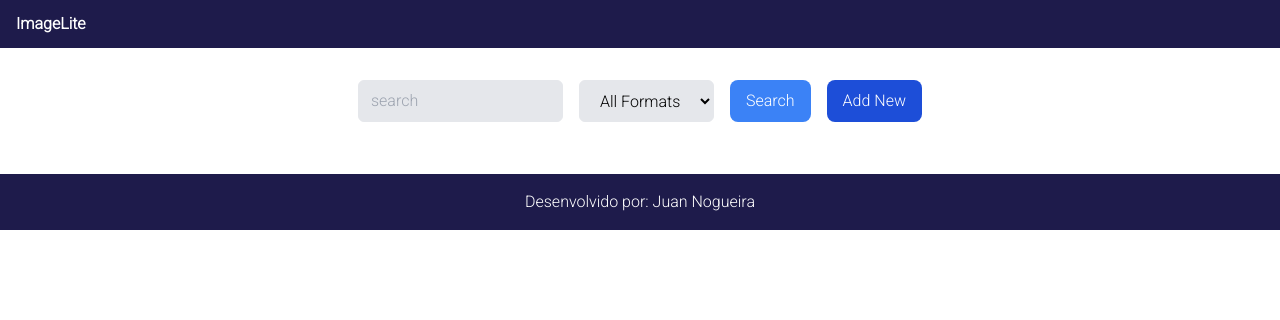
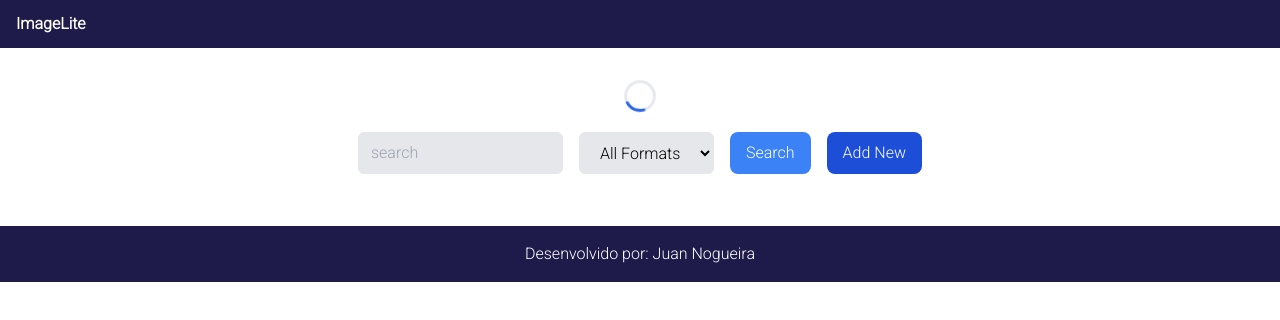
Before and after one commit to nxjuan/imageLiteApi, a Next.js app in the folder View/: page /galeria in a window 1280 px wide. Shown: the top 320 px of the page. Built offline with nearby package versions, Linux system fonts and the light colour scheme.

Commit message:
Stilling view

```diff
--- a/View/src/app/galeria/page.tsx
+++ b/View/src/app/galeria/page.tsx
@@ -12,11 +12,13 @@
     const [images, setImages] = useState<Image[]>([]);
     const [query, setQuery] = useState<string>('')
     const [extension, setExtension] = useState<string>('')
+    const [loading, setLoading] = useState<boolean>(false)
 
     async function searchImages(){
-        console.log("valor digitado ", query)
+        setLoading(true)
         const result = await useService.buscar(query, extension)
         setImages(result);
+        setLoading(false)
     }
 
     function renderImageCard(image: Image){
@@ -49,8 +51,8 @@
                         <option value="GIF">Gif</option>
                     </select>
 
-                    <button className='bg-blue-500 text-white px-4 py-2 rounded-lg' onClick={searchImages}>Search</button>
-                    <button className='bg-blue-700 text-white px-4 py-2 rounded-lg'>Add New</button>
+                    <button className='bg-blue-500 text-white px-4 py-2 rounded-lg hover:bg-blue-900' onClick={searchImages}>Search</button>
+                    <button className='bg-blue-700 text-white px-4 py-2 rounded-lg hover:bg-blue-900'>Add New</button>
                 </div>
             </section>
 
--- a/View/src/components/Template.tsx
+++ b/View/src/components/Template.tsx
@@ -1,16 +1,49 @@
+import { Children } from "react";
+
 interface TempleteProps {
-    children: React.ReactNode
+    children: React.ReactNode;
+    loading?: boolean;
 }
 
-export const Template: React.FC<TempleteProps> = (props: TempleteProps) => {
+export const Template: React.FC<TempleteProps> = ({ children, loading }: TempleteProps) => {
     return (
         <>
             <Header />
-            <div className="container mx-auto mt-8 px-4">
-                { props.children }
-            </div>
+                <div className={`${loading ? 'animate-pulse' : ''} container mx-auto mt-8 px-4 `}>
+
+                    <RenderIf condition={loading}>
+                        <div className="flex items-center justify-center">
+                            <Loading />
+                        </div>
+                    </RenderIf>
+
+                    {children}
+
+                </div>
             <Footer />
         </>
+    )
+}
+
+interface RenderIfProps{
+    condition?: boolean;
+    children: React.ReactNode;
+}
+
+export const RenderIf: React.FC<RenderIfProps> = ({ condition = true, children }) => {
+    if(condition){
+        return children;
+    }
+    return false;
+}
+
+const Loading: React.FC = () => {
+    return(
+        <div role="status" className="flex items-center justfy-center">
+            <svg aria-hidden="true" className="w-8 h-8 text-gray-200 animate-spin dark:text-gray-600 fill-blue-600" viewBox="0 0 100 101" fill="none" xmlns="http://www.w3.org/2000/svg"><path d="M100 50.5908C100 78.2051 77.6142 100.591 50 100.591C22.3858 100.591 0 78.2051 0 50.5908C0 22.9766 22.3858 0.59082 50 0.59082C77.6142 0.59082 100 22.9766 100 50.5908ZM9.08144 50.5908C9.08144 73.1895 27.4013 91.5094 50 91.5094C72.5987 91.5094 90.9186 73.1895 90.9186 50.5908C90.9186 27.9921 72.5987 9.67226 50 9.67226C27.4013 9.67226 9.08144 27.9921 9.08144 50.5908Z" fill="currentColor"/><path d="M93.9676 39.0409C96.393 38.4038 97.8624 35.9116 97.0079 33.5539C95.2932 28.8227 92.871 24.3692 89.8167 20.348C85.8452 15.1192 80.8826 10.7238 75.2124 7.41289C69.5422 4.10194 63.2754 1.94025 56.7698 1.05124C51.7666 0.367541 46.6976 0.446843 41.7345 1.27873C39.2613 1.69328 37.813 4.19778 38.4501 6.62326C39.0873 9.04874 41.5694 10.4717 44.0505 10.1071C47.8511 9.54855 51.7191 9.52689 55.5402 10.0491C60.8642 10.7766 65.9928 12.5457 70.6331 15.2552C75.2735 17.9648 79.3347 21.5619 82.5849 25.841C84.9175 28.9121 86.7997 32.2913 88.1811 35.8758C89.083 38.2158 91.5421 39.6781 93.9676 39.0409Z" fill="currentFill"/>
+            </svg>
+        </div>
+
     )
 }
 
--- a/View/src/resources/image/image.resource.ts
+++ b/View/src/resources/image/image.resource.ts
@@ -3,6 +3,6 @@
     url?: string;
     name?: string;
     extension?: string;
-    size?: string;
+    size?: number;
     uploadDate?: string;
 }
```
